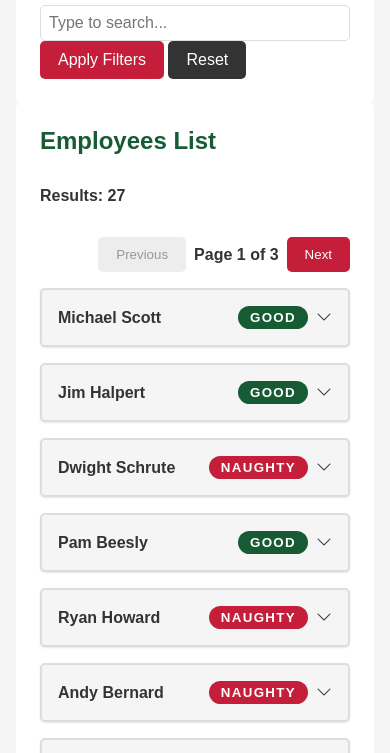
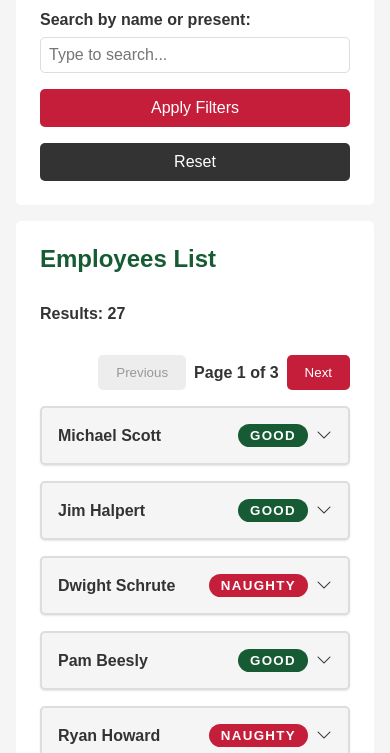
Before and after one commit to BMWGengiuRobert/Tema4-JS_Holiday_Project, a website built with Vite: page index.html in a window 390 px wide. Shown: the part 342-1095 px from the top of the page. Built offline with nearby package versions, Linux system fonts and the light colour scheme.

Commit message:
mobile breakptoint styles

```diff
--- a/src/styles/components/filter-form.scss
+++ b/src/styles/components/filter-form.scss
@@ -76,4 +76,26 @@ form {
       }
     }
   }
+
+  @include mobile {
+    display: grid;
+    grid-template-columns: 1fr;
+    grid-template-rows: auto auto auto auto;
+    gap: $spacing-medium;
+
+    .form-buttons {
+      display: contents;
+      button {
+        &:first-child {
+          grid-column: 1;
+          grid-row: 3;
+        }
+
+        &:last-child {
+          grid-column: 1;
+          grid-row: 4;
+        }
+      }
+    }
+  }
 }
--- a/src/styles/layout.scss
+++ b/src/styles/layout.scss
@@ -23,6 +23,17 @@ body {
       'main main'
       'aside aside'
       'footer footer';
+  }
+
+  @include mobile {
+    display: grid;
+    grid-template-columns: 1fr;
+    grid-template-areas:
+      'header'
+      'nav'
+      'main'
+      'aside'
+      'footer';
   }
 }
 
```
